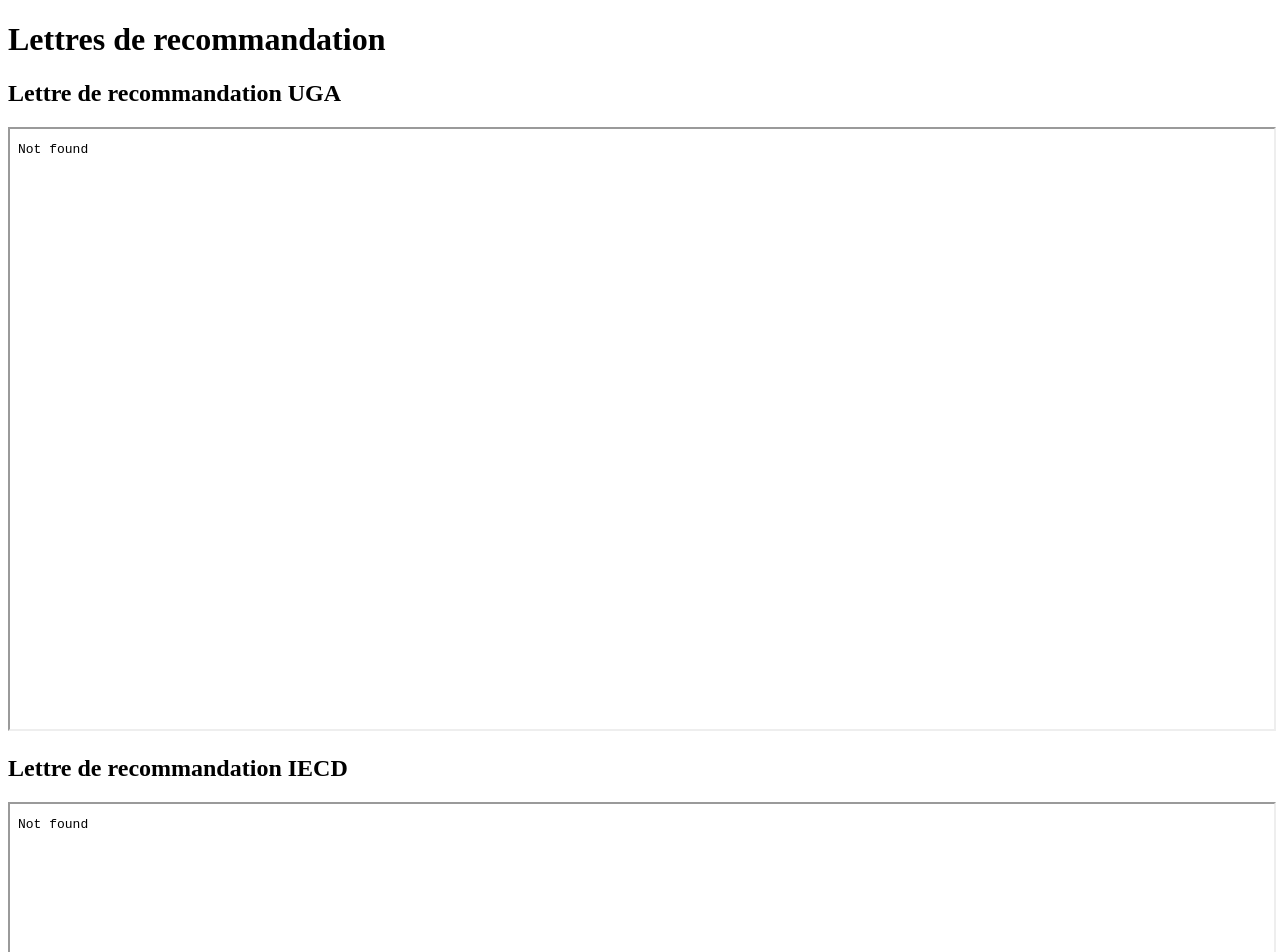
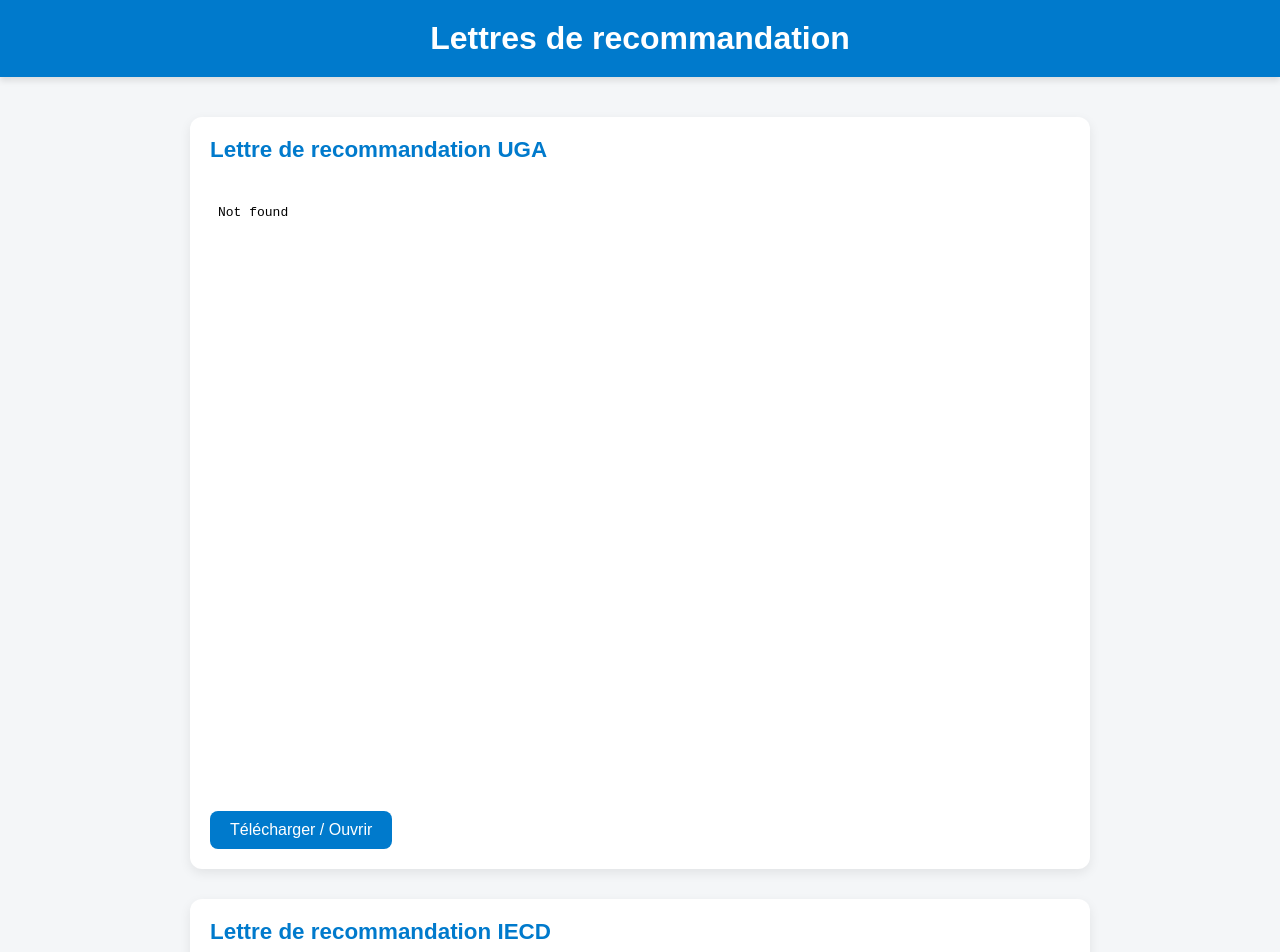
Before and after one commit to GregB-prog/Lettres-de-recommandations, a plain HTML site: page index.html in a window 1280 px wide. Shown: the top 952 px of the page. Drawn offline with Linux system fonts and the light colour scheme.

Commit message:
Update index.html

```diff
--- a/index.html
+++ b/index.html
@@ -1,18 +1,101 @@
 <!DOCTYPE html>
 <html lang="fr">
 <head>
-  <meta charset="UTF-8">
-  <meta name="viewport" content="width=device-width, initial-scale=1.0">
-  <title>Lettres de recommandation</title>
+    <meta charset="UTF-8">
+    <title>Lettres de recommandation</title>
+    <style>
+        body {
+            font-family: Arial, sans-serif;
+            background-color: #f4f6f8;
+            color: #333;
+            margin: 0;
+            padding: 0;
+        }
+
+        header {
+            background-color: #007acc;
+            color: white;
+            padding: 20px 0;
+            text-align: center;
+            box-shadow: 0 4px 6px rgba(0,0,0,0.1);
+        }
+
+        h1 {
+            margin: 0;
+            font-size: 2em;
+        }
+
+        main {
+            max-width: 900px;
+            margin: 40px auto;
+            padding: 0 20px;
+        }
+
+        .pdf-card {
+            background-color: white;
+            padding: 20px;
+            margin-bottom: 30px;
+            border-radius: 12px;
+            box-shadow: 0 4px 12px rgba(0,0,0,0.08);
+        }
+
+        .pdf-card h2 {
+            margin-top: 0;
+            font-size: 1.4em;
+            color: #007acc;
+        }
+
+        iframe {
+            width: 100%;
+            height: 600px;
+            border: none;
+            border-radius: 8px;
+            margin-top: 10px;
+        }
+
+        p.note {
+            text-align: center;
+            color: #555;
+            margin-top: 20px;
+            font-size: 0.95em;
+        }
+
+        a.button {
+            display: inline-block;
+            margin-top: 15px;
+            background-color: #007acc;
+            color: white;
+            text-decoration: none;
+            padding: 10px 20px;
+            border-radius: 8px;
+            transition: background-color 0.3s ease;
+            font-size: 1em;
+        }
+
+        a.button:hover {
+            background-color: #005f99;
+        }
+    </style>
 </head>
 <body>
-  <h1>Lettres de recommandation</h1>
+    <header>
+        <h1>Lettres de recommandation</h1>
+    </header>
 
-  <h2>Lettre de recommandation UGA</h2>
-  <iframe src="Lettre_de_recommandation_UGA.pdf" width="100%" height="600px"></iframe>
+    <main>
+        <div class="pdf-card">
+            <h2>Lettre de recommandation UGA</h2>
+            <iframe src="Lettre_de_recommandation_UGA.pdf"></iframe>
+            <a class="button" href="Lettre_de_recommandation_UGA.pdf" target="_blank" download>Télécharger / Ouvrir</a>
+        </div>
 
-  <h2>Lettre de recommandation IECD</h2>
-  <iframe src="Lettre_de_recommandation_IECD.pdf" width="100%" height="600px"></iframe>
+        <div class="pdf-card">
+            <h2>Lettre de recommandation IECD</h2>
+            <iframe src="Lettre_de_recommandation_IECD.pdf"></iframe>
+            <a class="button" href="Lettre_de_recommandation_IECD.pdf" target="_blank" download>Télécharger / Ouvrir</a>
+        </div>
 
+        <p class="note">Si les PDFs ne s'affichent pas dans l'iframe (GitHub bloque parfois l'embed), utilisez les boutons ci-dessus pour ouvrir ou télécharger le fichier.</p>
+    </main>
 </body>
 </html>
```
